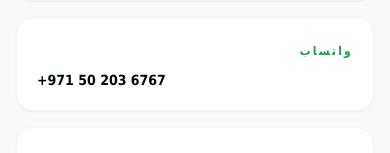
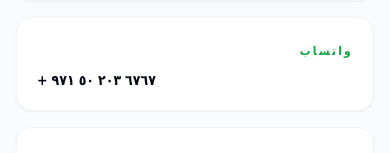
Before and after one commit to emranyounasdxb-ai/inaya-domestic-web, a Next.js app: page /ar/contact in a window 390 px wide. Shown: the part 376-529 px from the top of the page. Built offline with nearby package versions, Linux system fonts and the light colour scheme.

Commit message:
Localize contact phone displays

```diff
--- a/app/[locale]/contact/page.tsx
+++ b/app/[locale]/contact/page.tsx
@@ -25,6 +25,15 @@
       <span>٠١٢٨</span>
     </span>
   ) : siteConfig.phone;
+  const whatsappDisplay = isArabic ? (
+    <span className="inline-flex flex-row items-center gap-1" dir="ltr" style={{ unicodeBidi: 'isolate' }}>
+      <span>+</span>
+      <span>٩٧١</span>
+      <span>٥٠</span>
+      <span>٢٠٣</span>
+      <span>٦٧٦٧</span>
+    </span>
+  ) : '+971 50 203 6767';
 
   return (
     <section className="bg-gray-50 py-14 sm:py-20">
@@ -46,7 +55,7 @@
               </a>
               <a href={whatsappHref} target="_blank" rel="noreferrer" className="rounded-2xl border border-gray-100 bg-white p-5 shadow-sm transition hover:-translate-y-0.5 hover:shadow-md">
                 <span className="text-xs font-semibold uppercase tracking-[0.18em] text-green-600">{whatsappLabel}</span>
-                <span className="mt-2 block text-sm font-semibold text-gray-950" dir="ltr">+971 50 203 6767</span>
+                <span className="mt-2 block text-sm font-semibold text-gray-950" dir="ltr">{whatsappDisplay}</span>
               </a>
               <a href={`mailto:${siteConfig.email}`} className="rounded-2xl border border-gray-100 bg-white p-5 shadow-sm transition hover:-translate-y-0.5 hover:shadow-md">
                 <span className="text-xs font-semibold uppercase tracking-[0.18em] text-primary-700">{emailLabel}</span>
```
